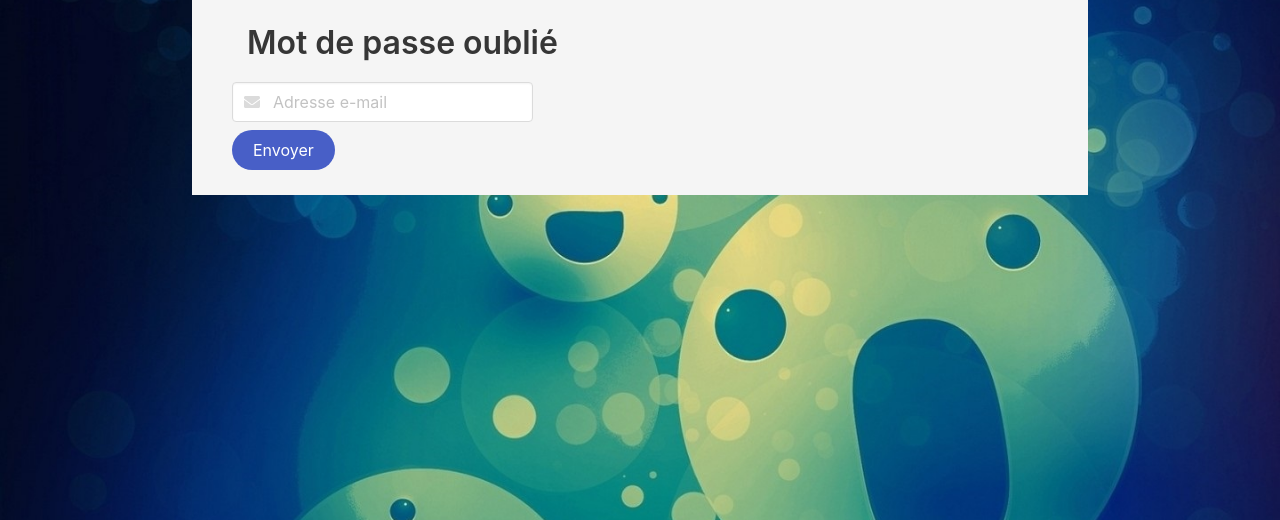
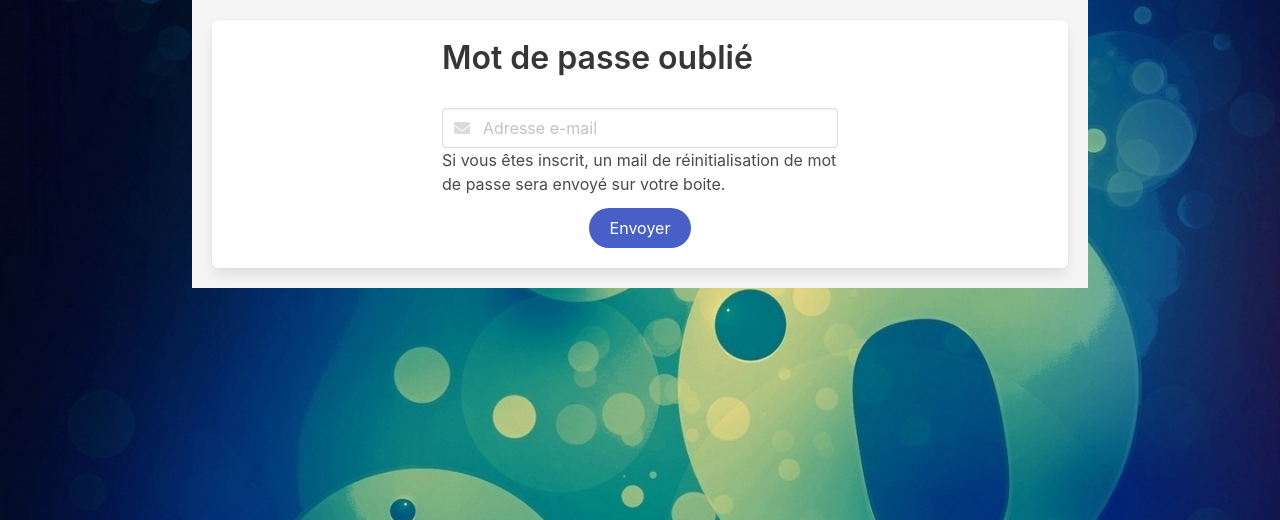
Before and after one commit to LucasVantomme/BubbleBoost, a PHP site: page /oublie-mdp.php in a window 1280 px wide. Shown: the part 96-616 px from the top of the page. Run offline with PHP 8.4, Linux system fonts and the light colour scheme; some libraries are stand-ins or nearby versions.

Commit message:
css page du mot de passe oublié, partie réinitialisation non testée

```diff
--- a/oublie-mdp.php
+++ b/oublie-mdp.php
@@ -12,38 +12,42 @@ if(!isset($_GET['keyuniq']) OR empty($_GET['keyuniq']) OR $_GET['keyuniq'] == "N
 		if($result_oubliemdp[0]) unset($_POST);
 	}
 ?>
-	<div class="container">
-		<div class="row">
-			<div class="col-12 titre">
-				<h1>Mot de passe oublié</h1>
-			</div>
-		</div>
+<div class="tile is-ancestor">
+	<div class="tile is-parent">
+		<div class="tile is-child box">
+
+			<div class="columns is-mobile">
+				<div class="column is-half is-offset-one-quarter">
+					<p class="title">Mot de passe oublié</p>
 					<?php if(isset($result_oubliemdp)) { ?>
 					<div class="row">
 						<?php echo $result_oubliemdp[1]; ?>
 					</div>
 					<?php } ?>
 					<form method="POST" action="oublie-mdp.php">
-			<div class="row">
+
 						<div class="field">
 							<p class="control has-icons-left">
 								<input class="input" type="text" name="email" placeholder="Adresse e-mail" />
 								<span class="icon is-small is-left">
 									<i class="fas fa-envelope"></i>
 								</span>
+								Si vous êtes inscrit, un mail de réinitialisation de mot de passe sera envoyé sur votre boite.
 							</p>
 						</div>
-			</div>
-			<div class="row mt-2">
-				<div class="field">
+						<div class="field is-grouped is-grouped-centered">
 							<div class="control">
 								<button class="button is-link is-rounded" name="oubliemdp">Envoyer</button>
 							</div>
 						</div>
-			</div>
+
 					</form>
 				</div>
+			</div>
 
+		</div>
+	</div>
+</div>
 <?php
 }
 else {
@@ -52,20 +56,24 @@ else {
 		if($result_oubliemdp[0]) unset($_POST);
 	}
 ?>
-	<div class="container">
-		<div class="row">
-			<div class="col-12 titre">
-				<h1>Réinitialisation du mot de passe</h1>
-			</div>
-		</div>
+
+<div class="tile is-ancestor">
+	<div class="tile is-parent">
+		<div class="tile is-child box">
+
+			<div class="columns is-mobile">
+				<div class="column is-half is-offset-one-quarter">
+					<p class="title">
+						Réinitialisation du mot de passe
+					</p>
 					<?php if(isset($result_oubliemdp)) { ?>
 					<div class="row">
 						<?php echo $result_oubliemdp[1]; ?>
 					</div>
 					<?php } ?>
 					<form method="POST" action="oublie-mdp.php?keyuniq=<?php echo $_GET['keyuniq']; ?>">
-			<div class="row">
 						<div class="field">
+							<label for="label">Mot de passe</label>
 							<p class="control has-icons-left">
 								<input class="input" type="password" name="password" placeholder="Mot de passe" />
 								<span class="icon is-small is-left">
@@ -73,9 +81,8 @@ else {
 								</span>
 							</p>
 						</div>
-			</div>
-			<div class="row">
 						<div class="field">
+							<label for="label">Confirmation du mot de passe</label>
 							<p class="control has-icons-left">
 								<input class="input" type="password" name="password2" placeholder="Confirmation mot de passe" />
 								<span class="icon is-small is-left">
@@ -83,18 +90,18 @@ else {
 								</span>
 							</p>
 						</div>
-			</div>
-			<div class="row mt-2">
-				<div class="field">
+						<div class="field is-grouped is-grouped-centered">
 							<div class="control">
 								<button class="button is-link is-rounded" name="oubliemdp">Réinitialiser</button>
 							</div>
 						</div>
+					</form>
 				</div>
-		</form>
+			</div>
+		</div>
+	</div>
 </div>
 <?php
 }
 ?>
-
 <?php include 'assets/include/footer.php'; ?>
```
Lines whose indentation alone changed are shown as unchanged.
